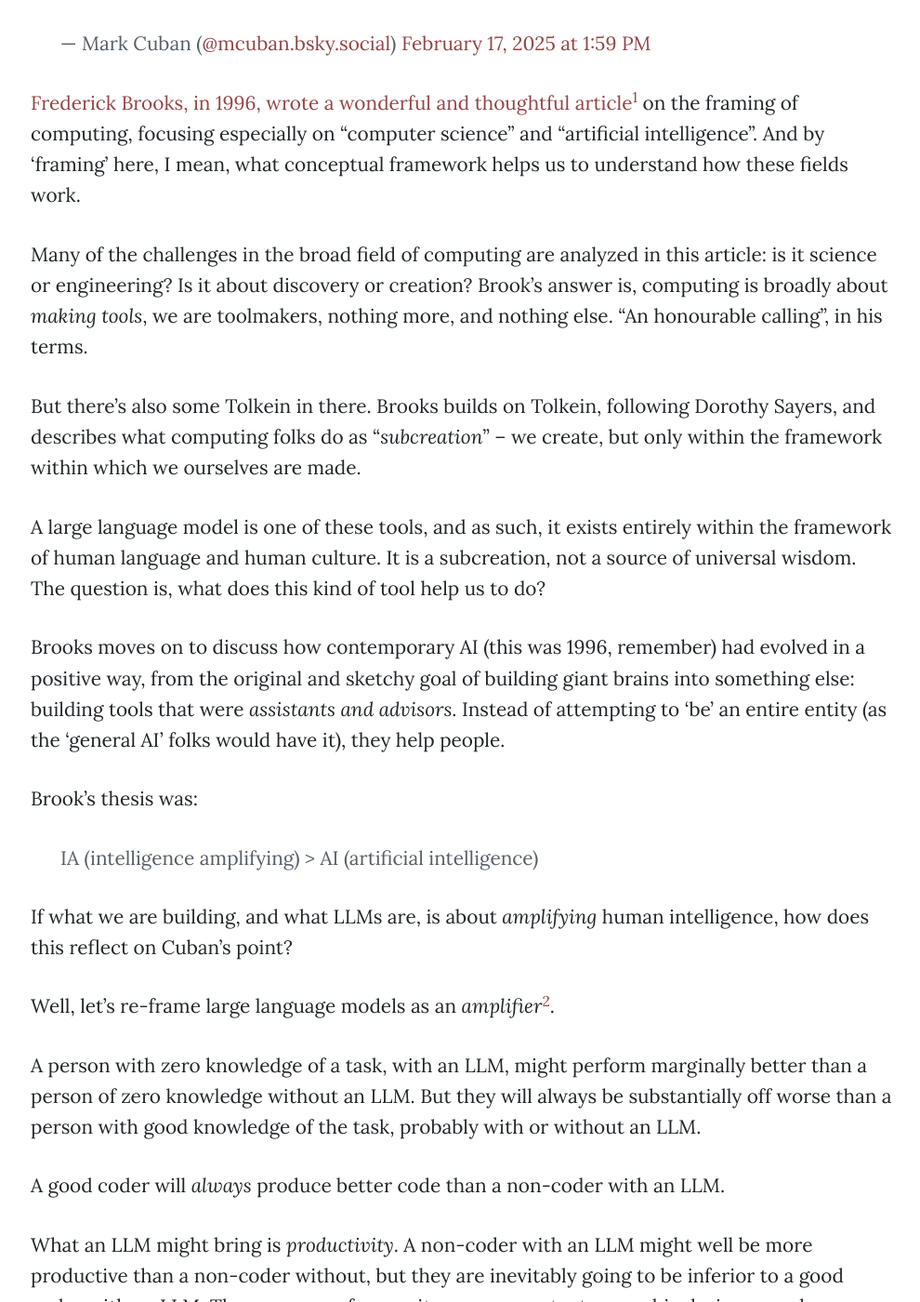
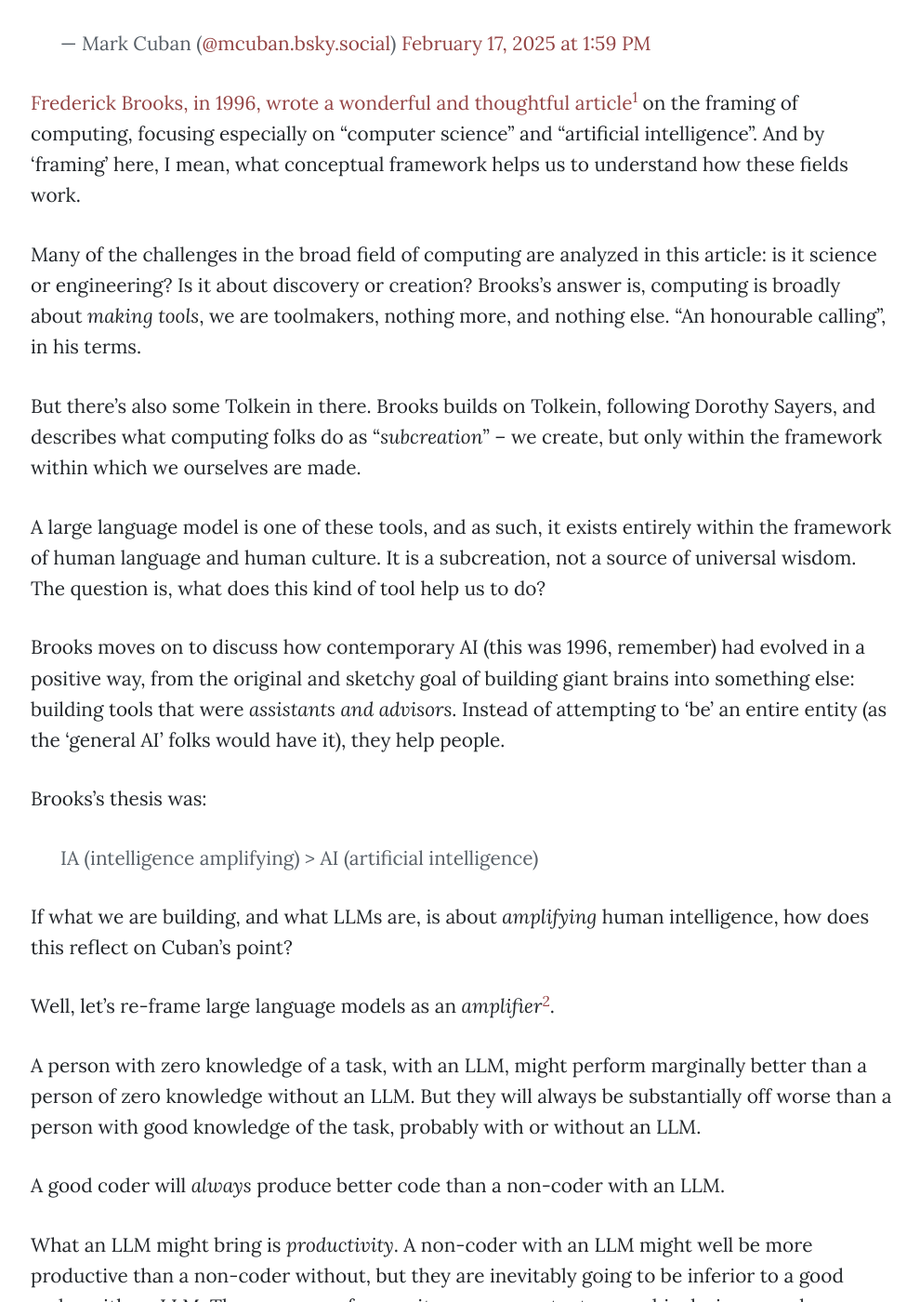
Before and after one commit to morungos/morungos.github.io, a Jekyll site: the page built from _posts/2025-02-17-intelligence-amplification.md, in a window 1280 px wide and 1400 px high, scrolled down 699 px. Shown: the whole window at 93% size, without its empty margins (143-1133 px from the left). Built offline with Jekyll 4.4.1, drawn with Linux system fonts in a browser that asks for light colours; a script that is not in the unit is left out.

Commit message:
fixed typos

```diff
--- a/_posts/2025-02-17-intelligence-amplification.md
+++ b/_posts/2025-02-17-intelligence-amplification.md
@@ -37,7 +37,7 @@ to understand how these fields work.
 
 Many of the challenges in the broad field of computing are analyzed in this
 article: is it science or engineering? Is it about discovery or creation?
-Brook's answer is, computing is broadly about *making tools*, we are toolmakers,
+Brooks's answer is, computing is broadly about *making tools*, we are toolmakers,
 nothing more, and nothing else. "An honourable calling", in his terms.
 
 But there's also some Tolkein in there. Brooks builds on Tolkein, following
@@ -55,7 +55,7 @@ brains into something else: building tools that were *assistants and advisors*.
 Instead of attempting to 'be' an entire entity (as the 'general AI' folks would
 have it), they help people.
 
-Brook's thesis was:
+Brooks's thesis was:
 
 > IA (intelligence amplifying) > AI (artificial intelligence)
 
```
